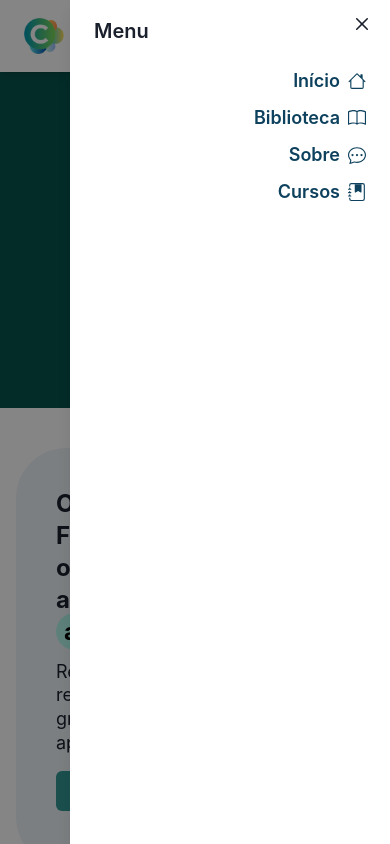
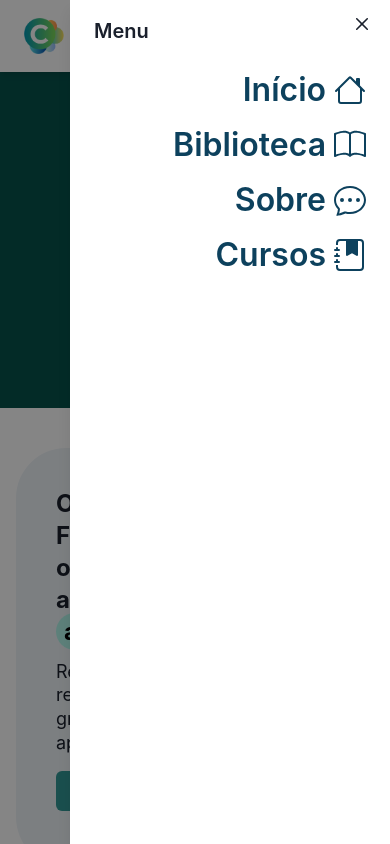
Before and after one commit to davileahy/LivreMente, a React (Create React App) app: page / in a window 390 px wide. Both pictures are taken after a click on the button 346 px from the left and 36 px from the top of the page. Shown: the top 844 px of the page. Built offline with nearby package versions, Linux system fonts and the light colour scheme.

Commit message:
Larger button size on drawer menu

```diff
--- a/src/components/Nav.js
+++ b/src/components/Nav.js
@@ -137,11 +137,12 @@ const Navbar = () => {
             <DrawerHeader>Menu</DrawerHeader>
 
             <DrawerBody>
-              <Flex direction="column" gap={4} alignItems={'end'}>
+              <Flex direction="column" gap={4} alignItems={'end'} justifyContent={'center'}>
                 <Button
                   variant="link"
                   color="#0D415D"
                   size="lg"
+                  fontSize={'xx-large'}
                   onClick={() => navigate("/inicio")}
                 >
                   Início <Icon as={BsHouse} ml={2} />
@@ -151,6 +152,7 @@ const Navbar = () => {
                   variant="link"
                   color="#0D415D"
                   size="lg"
+                  fontSize={'xx-large'}
                   onClick={() => navigate("/biblioteca")}
                 >
                   Biblioteca <Icon as={BsBook} ml={2} />
@@ -160,15 +162,17 @@ const Navbar = () => {
                   variant="link"
                   color="#0D415D"
                   size="lg"
+                  fontSize={'xx-large'}
                   onClick={() => navigate("/saiba_mais")}
                 >
-                  Sobre <Icon as={BsChatDots} ml={2} />
+                  Sobre   <Icon as={BsChatDots} ml={2} />
                 </Button>
 
                 <Button
                   variant="link"
                   color="#0D415D"
                   size="lg"
+                  fontSize={'xx-large'}
                   onClick={() => navigate("/cursos")}
                 >
                   Cursos <Icon as={BsJournalBookmarkFill} ml={2} />
```
